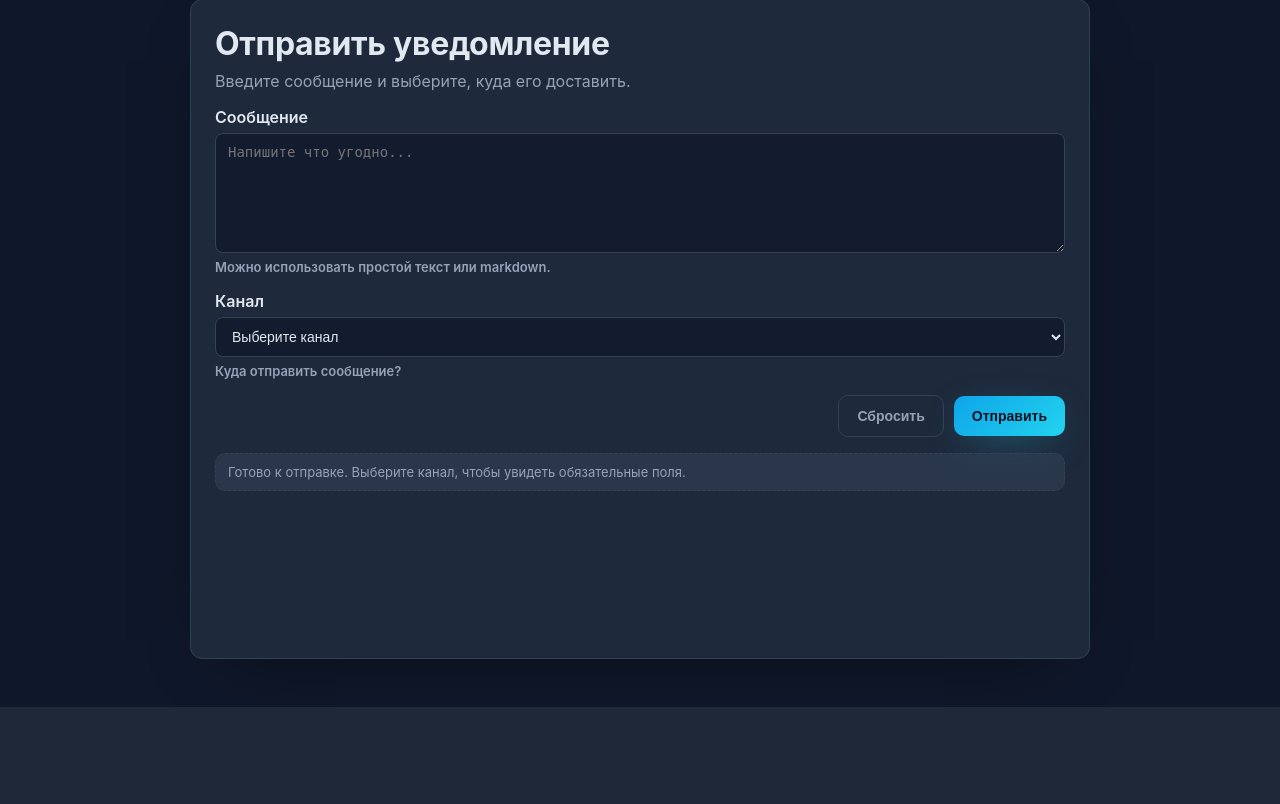
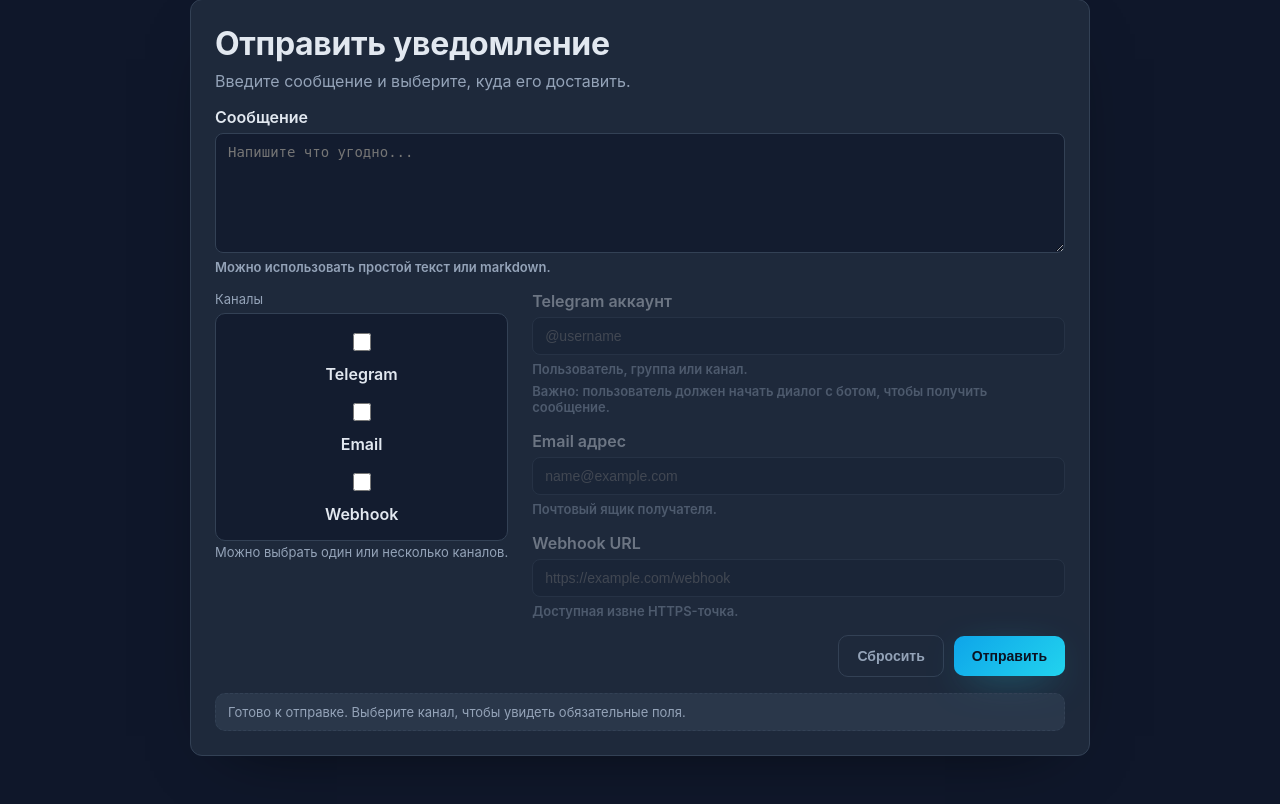
Before and after one commit to inksne/notification_hub-FastAPI, a FastAPI app: page / in a window 1280 px wide. Shown: the part 93-897 px from the top of the page. Before the commit the page ends 800 px from the top, so only its background shows below. Run offline with FastAPI, Linux system fonts and the light colour scheme; parts of the project's set-up code (start-up, migrations or seed data) failed here and were passed over.

Commit message:
обновление: поправлена немного форма ввода данных; реализована отправка данных на бекенд

```diff
--- a/src/notif_hub/templates/base.html
+++ b/src/notif_hub/templates/base.html
@@ -81,6 +81,51 @@
     }
     textarea { min-height: 120px; resize: vertical; }
     .row { display: grid; gap: 12px; grid-template-columns: repeat(auto-fit, minmax(260px, 1fr)); }
+    .channel-layout {
+      display: grid;
+      gap: 24px;
+      grid-template-columns: auto 1fr;
+      align-items: start;
+    }
+    .channel-list {
+      display: flex;
+      flex-direction: column;
+      gap: 16px;
+      padding: 16px;
+      border: 1px solid var(--border);
+      border-radius: 10px;
+      background: color-mix(in srgb, var(--bg) 70%, transparent);
+      min-width: 180px;
+    }
+    .channel-option {
+      display: flex;
+      align-items: center;
+      gap: 10px;
+      font-weight: 600;
+      color: var(--text);
+    }
+    .channel-option input {
+      width: 18px;
+      height: 18px;
+      accent-color: var(--accent);
+      cursor: pointer;
+    }
+    .channel-fields {
+      display: flex;
+      flex-direction: column;
+      gap: 16px;
+    }
+    .channel-fields label {
+      opacity: 1;
+      transition: opacity 0.2s ease;
+    }
+    .channel-fields label:has(input:disabled) {
+      opacity: 0.4;
+    }
+    .channel-fields input:disabled {
+      cursor: not-allowed;
+      background: color-mix(in srgb, var(--bg) 50%, transparent);
+    }
     .muted { color: var(--muted); font-size: 13px; }
     .pill {
       display: inline-flex;
@@ -159,36 +204,46 @@
           <span class="muted">Можно использовать простой текст или markdown.</span>
         </label>
 
-        <div class="row">
-          <label>
-            Канал
-            <select name="channel" id="channel" required>
-              <option value="" disabled selected>Выберите канал</option>
-              <option value="telegram">Telegram</option>
-              <option value="email">Email</option>
-              <option value="webhook">Webhook</option>
-            </select>
-            <span class="muted">Куда отправить сообщение?</span>
+        <div class="channel-layout">
+          <div>
+            <div class="muted" style="margin-bottom:6px;">Каналы</div>
+            <div class="channel-list" id="channel-list">
+              <label class="channel-option">
+                <input type="checkbox" name="channels" value="telegram">
+                Telegram
               </label>
+              <label class="channel-option">
+                <input type="checkbox" name="channels" value="email">
+                Email
+              </label>
+              <label class="channel-option">
+                <input type="checkbox" name="channels" value="webhook">
+                Webhook
+              </label>
+            </div>
+            <span class="muted">Можно выбрать один или несколько каналов.</span>
+          </div>
 
-          <label data-field="email" class="hidden">
-            Email адрес
-            <input type="email" name="email_to" id="email_to" placeholder="name@example.com">
-            <span class="muted">Почтовый ящик получателя.</span>
-          </label>
-
-          <label data-field="telegram" class="hidden">
+          <div class="channel-fields">
+            <label data-field="telegram">
               Telegram аккаунт
-            <input type="text" name="telegram_to" id="telegram_to" placeholder="@username">
+              <input type="text" name="telegram_to" id="telegram_to" placeholder="@username" disabled>
               <span class="muted">Пользователь, группа или канал.</span>
               <span class="muted">Важно: пользователь должен начать диалог с ботом, чтобы получить сообщение.</span>
             </label>
 
-          <label data-field="webhook" class="hidden">
+            <label data-field="email">
+              Email адрес
+              <input type="email" name="email_to" id="email_to" placeholder="name@example.com" disabled>
+              <span class="muted">Почтовый ящик получателя.</span>
+            </label>
+
+            <label data-field="webhook">
               Webhook URL
-            <input type="url" name="webhook_url" id="webhook_url" placeholder="https://example.com/webhook">
+              <input type="url" name="webhook_url" id="webhook_url" placeholder="https://example.com/webhook" disabled>
               <span class="muted">Доступная извне HTTPS-точка.</span>
             </label>
+          </div>
         </div>
 
         <div class="actions">
@@ -208,8 +263,10 @@
   <script>
     (() => {
       const form = document.getElementById("send-form");
-      const channel = document.getElementById("channel");
+      const channelList = document.getElementById("channel-list");
+      const channelCheckboxes = [...channelList.querySelectorAll('input[type="checkbox"]')];
       const status = document.getElementById("status");
+      const messageInput = document.getElementById("message");
       const fieldMap = {
         email: document.querySelector('[data-field="email"]'),
         telegram: document.querySelector('[data-field="telegram"]'),
@@ -217,34 +274,101 @@
       };
 
       function updateFields() {
-        const value = channel.value;
+        const selected = channelCheckboxes.filter(cb => cb.checked).map(cb => cb.value);
         Object.entries(fieldMap).forEach(([key, el]) => {
           const input = el.querySelector("input");
-          const visible = key === value;
-          el.classList.toggle("hidden", !visible);
+          const visible = selected.includes(key);
+          input.disabled = !visible;
           input.required = visible;
+          if (!visible) {
+            input.value = "";
+          }
         });
-        status.textContent = value
-          ? `Канал выбран: ${value}. Заполните соответствующее поле.`
+        status.textContent = selected.length
+          ? `Выбрано каналов: ${selected.join(", ")}. Заполните обязательные поля.`
           : "Готово к отправке. Выберите канал, чтобы увидеть обязательные поля.";
-      }
-
-      function handleSubmit(event) {
-        if (!channel.value) {
-          status.textContent = "Пожалуйста, выберите канал перед отправкой.";
-          status.style.color = "var(--danger)";
-          event.preventDefault();
-          return;
-        }
-        status.textContent = "Отправляем…";
         status.style.color = "var(--muted)";
       }
 
-      channel.addEventListener("change", updateFields);
+      async function handleSubmit(event) {
+        event.preventDefault();
+
+        const hasSelection = channelCheckboxes.some(cb => cb.checked);
+        if (!hasSelection) {
+          status.textContent = "Пожалуйста, выберите хотя бы один канал.";
+          status.style.color = "var(--danger)";
+          return;
+        }
+
+        if (!form.reportValidity()) {
+          return;
+        }
+
+        status.textContent = "Отправляем…";
+        status.style.color = "var(--muted)";
+
+        const selected = channelCheckboxes.filter(cb => cb.checked).map(cb => cb.value);
+
+        const payload = {
+          messages: {},
+          channels: selected,
+          targets: {}
+        };
+
+        const baseMessage = messageInput.value;
+
+        selected.forEach(channel => {
+          payload.messages[channel] = baseMessage;
+
+          if (channel === "telegram") {
+            const input = fieldMap.telegram.querySelector("input");
+            if (input.value) {
+              payload.targets.telegram = input.value;
+            }
+          }
+
+          if (channel === "email") {
+            const input = fieldMap.email.querySelector("input");
+            if (input.value) {
+              payload.targets.email = input.value;
+            }
+          }
+
+          if (channel === "webhook") {
+            const input = fieldMap.webhook.querySelector("input");
+            if (input.value) {
+              payload.targets.webhook = input.value;
+            }
+          }
+        });
+
+        try {
+          const response = await fetch("/api/v1/channels", {
+            method: "POST",
+            headers: {
+              "Content-Type": "application/json"
+            },
+            body: JSON.stringify(payload)
+          });
+
+          if (!response.ok) {
+            throw new Error(`Ошибка отправки: ${response.status}`);
+          }
+
+          status.textContent = "Уведомление успешно отправлено.";
+          status.style.color = "var(--accent)";
+        } catch (e) {
+          console.error(e);
+          status.textContent = "Не удалось отправить уведомление. Попробуйте ещё раз позже.";
+          status.style.color = "var(--danger)";
+        }
+      }
+
+      channelCheckboxes.forEach(cb => cb.addEventListener("change", updateFields));
       form.addEventListener("submit", handleSubmit);
       form.addEventListener("reset", () => {
         setTimeout(() => {
-          channel.value = "";
+          channelCheckboxes.forEach(cb => { cb.checked = false; });
           updateFields();
           status.textContent = "Форма очищена. Выберите канал, чтобы продолжить.";
           status.style.color = "var(--muted)";
```
Lines whose indentation alone changed are shown as unchanged.
